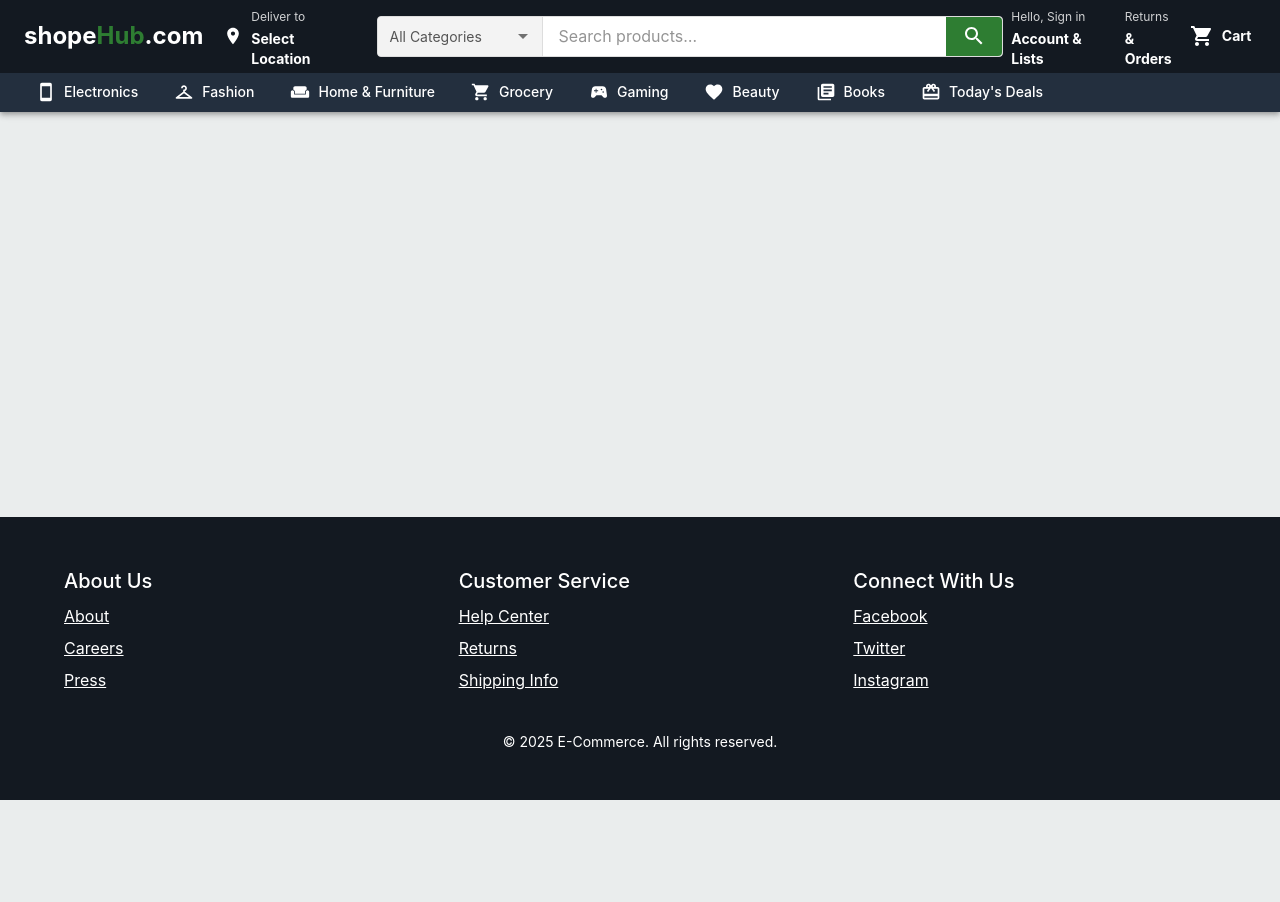
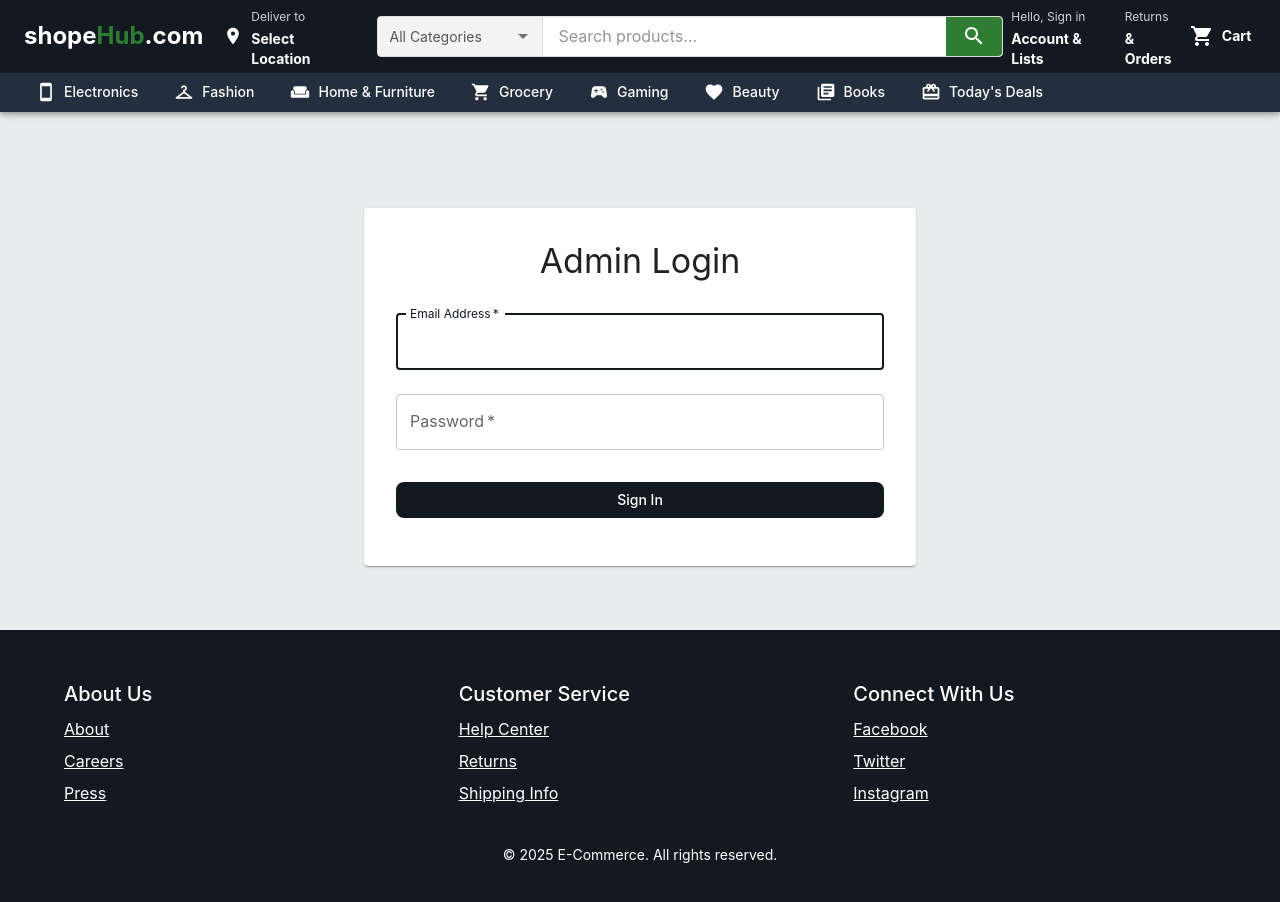
Before and after one commit to AxraMj/Ecom-Website-Project, a React (Create React App) app in the folder frontend/: page /admin/login in a window 1280 px wide. Shown: the top 902 px of the page. Before the commit the page ends 800 px from the top, so only its background shows below. Built offline with nearby package versions, Linux system fonts and the light colour scheme.

Commit message:
Admin login success

```diff
--- a/frontend/src/App.tsx
+++ b/frontend/src/App.tsx
@@ -1,5 +1,5 @@
 import React from 'react';
-import { BrowserRouter as Router, Routes, Route } from 'react-router-dom';
+import { BrowserRouter as Router, Routes, Route, Navigate } from 'react-router-dom';
 import { ThemeProvider } from '@mui/material/styles';
 import CssBaseline from '@mui/material/CssBaseline';
 import { theme } from './theme/theme';
@@ -10,6 +10,8 @@ import CategoryProductsPage from './pages/CategoryProductsPage';
 import TodaysDealsPage from './pages/TodaysDealsPage';
 import SearchResultsPage from './pages/SearchResultsPage';
 import AdminPanel from './pages/AdminPanel';
+import AdminLoginPage from './pages/AdminLoginPage';
+import ProtectedRoute from './components/ProtectedRoute';
 
 const App: React.FC = () => {
   return (
@@ -18,12 +20,32 @@ const App: React.FC = () => {
       <Router>
         <MainLayout>
           <Routes>
+            {/* Public routes */}
             <Route path="/" element={<HomePage />} />
             <Route path="/product/:id" element={<ProductDetailPage />} />
             <Route path="/category/:category" element={<CategoryProductsPage />} />
             <Route path="/deals" element={<TodaysDealsPage />} />
             <Route path="/search" element={<SearchResultsPage />} />
-            <Route path="/admin" element={<AdminPanel />} />
+
+            {/* Admin routes */}
+            <Route path="/admin/login" element={<AdminLoginPage />} />
+            <Route
+              path="/admin/dashboard"
+              element={
+                <ProtectedRoute>
+                  <AdminPanel />
+                </ProtectedRoute>
+              }
+            />
+            {/* Redirect /admin to /admin/dashboard */}
+            <Route
+              path="/admin"
+              element={
+                localStorage.getItem('adminToken')
+                  ? <Navigate to="/admin/dashboard" replace />
+                  : <Navigate to="/admin/login" replace />
+              }
+            />
           </Routes>
         </MainLayout>
       </Router>
--- /dev/null
+++ b/frontend/src/components/ProtectedRoute.tsx
@@ -0,0 +1,18 @@
+import React from 'react';
+import { Navigate } from 'react-router-dom';
+
+interface ProtectedRouteProps {
+  children: React.ReactNode;
+}
+
+const ProtectedRoute: React.FC<ProtectedRouteProps> = ({ children }) => {
+  const isAuthenticated = localStorage.getItem('adminToken') !== null;
+
+  if (!isAuthenticated) {
+    return <Navigate to="/admin/login" replace />;
+  }
+
+  return <>{children}</>;
+};
+
+export default ProtectedRoute;
--- /dev/null
+++ b/frontend/src/pages/AdminLoginPage.tsx
@@ -0,0 +1,91 @@
+import React, { useState } from 'react';
+import {
+  Box,
+  Paper,
+  TextField,
+  Button,
+  Typography,
+  Container,
+  Alert,
+} from '@mui/material';
+import { useNavigate } from 'react-router-dom';
+import axios from 'axios';
+
+const AdminLoginPage: React.FC = () => {
+  const [email, setEmail] = useState('');
+  const [password, setPassword] = useState('');
+  const [error, setError] = useState<string | null>(null);
+  const navigate = useNavigate();
+
+  const handleSubmit = async (e: React.FormEvent) => {
+    e.preventDefault();
+    setError(null);
+
+    try {
+      const response = await axios.post('http://localhost:5000/api/admin/login', {
+        email,
+        password,
+      });
+
+      localStorage.setItem('adminToken', response.data.token);
+      navigate('/admin/dashboard');
+    } catch (err: any) {
+      setError(err.response?.data?.message || 'Login failed');
+    }
+  };
+
+  return (
+    <Container maxWidth="sm">
+      <Box sx={{ mt: 8, mb: 4 }}>
+        <Paper sx={{ p: 4 }}>
+          <Typography variant="h4" component="h1" gutterBottom align="center">
+            Admin Login
+          </Typography>
+
+          {error && (
+            <Alert severity="error" sx={{ mb: 2 }}>
+              {error}
+            </Alert>
+          )}
+
+          <Box component="form" onSubmit={handleSubmit} sx={{ mt: 2 }}>
+            <TextField
+              margin="normal"
+              required
+              fullWidth
+              id="email"
+              label="Email Address"
+              name="email"
+              autoComplete="email"
+              autoFocus
+              value={email}
+              onChange={(e) => setEmail(e.target.value)}
+            />
+            <TextField
+              margin="normal"
+              required
+              fullWidth
+              name="password"
+              label="Password"
+              type="password"
+              id="password"
+              autoComplete="current-password"
+              value={password}
+              onChange={(e) => setPassword(e.target.value)}
+            />
+            <Button
+              type="submit"
+              fullWidth
+              variant="contained"
+              sx={{ mt: 3, mb: 2 }}
+            >
+              Sign In
+            </Button>
+          </Box>
+        </Paper>
+      </Box>
+    </Container>
+  );
+};
+
+export default AdminLoginPage;
```
Also changed, not shown: 2 other files (tests, documents, lock files or other folders).
